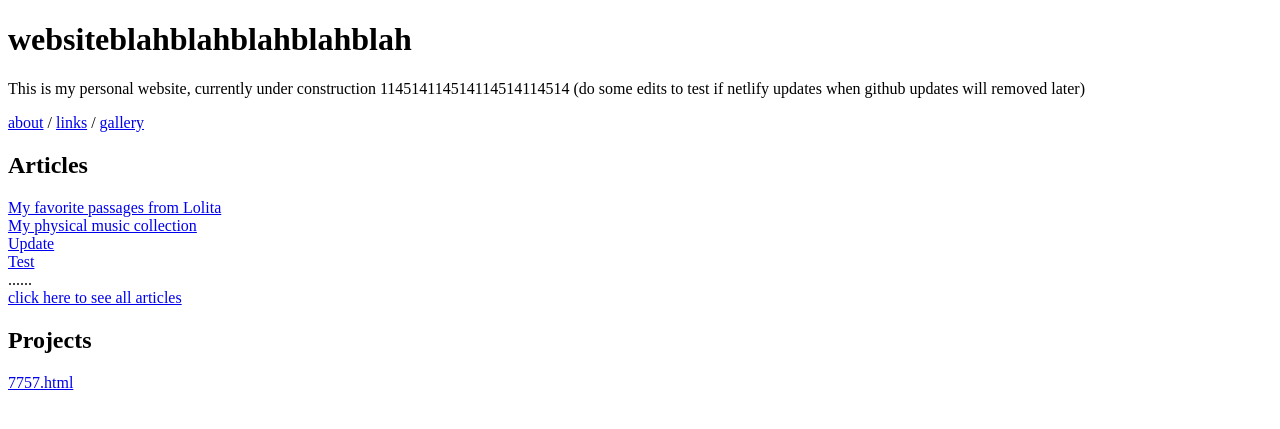
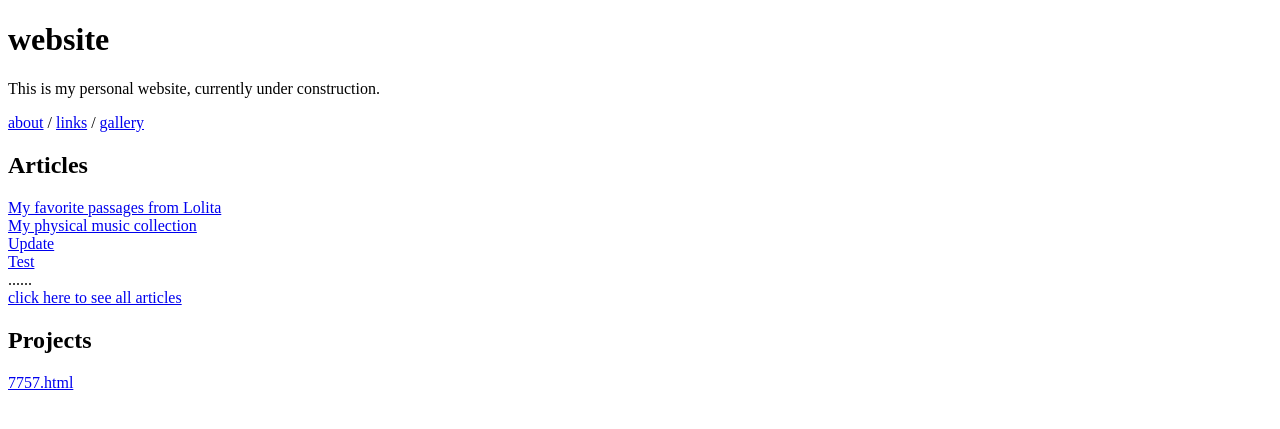
Before and after one commit to Aiwass93/aiwass93.github.io, a Jekyll site: the page built from index.html, in a window 1280 px wide. Shown: the top 429 px of the page. Built offline with Jekyll 4.4.1, drawn with Linux system fonts in a browser that asks for light colours.

Commit message:
test success, revert changes

```diff
--- a/index.html
+++ b/index.html
@@ -2,8 +2,8 @@
 layout: default
 title: website
 ---
-<h1>websiteblahblahblahblahblah</h1>
-<p>This is my personal website, currently under construction 114514114514114514114514 (do some edits to test if netlify updates when github updates will removed later)</p>
+<h1>website</h1>
+<p>This is my personal website, currently under construction.</p>
 <p><a href="/about.html">about</a> / <a href="/links.html">links</a> / <a href="/gallery/">gallery</a></p>
 <h2>Articles</h2>
 {% for post in site.posts limit:4 %}<a href="{{ post.url }}">{{ post.title | escape }}</a><br>{% endfor %}
```
